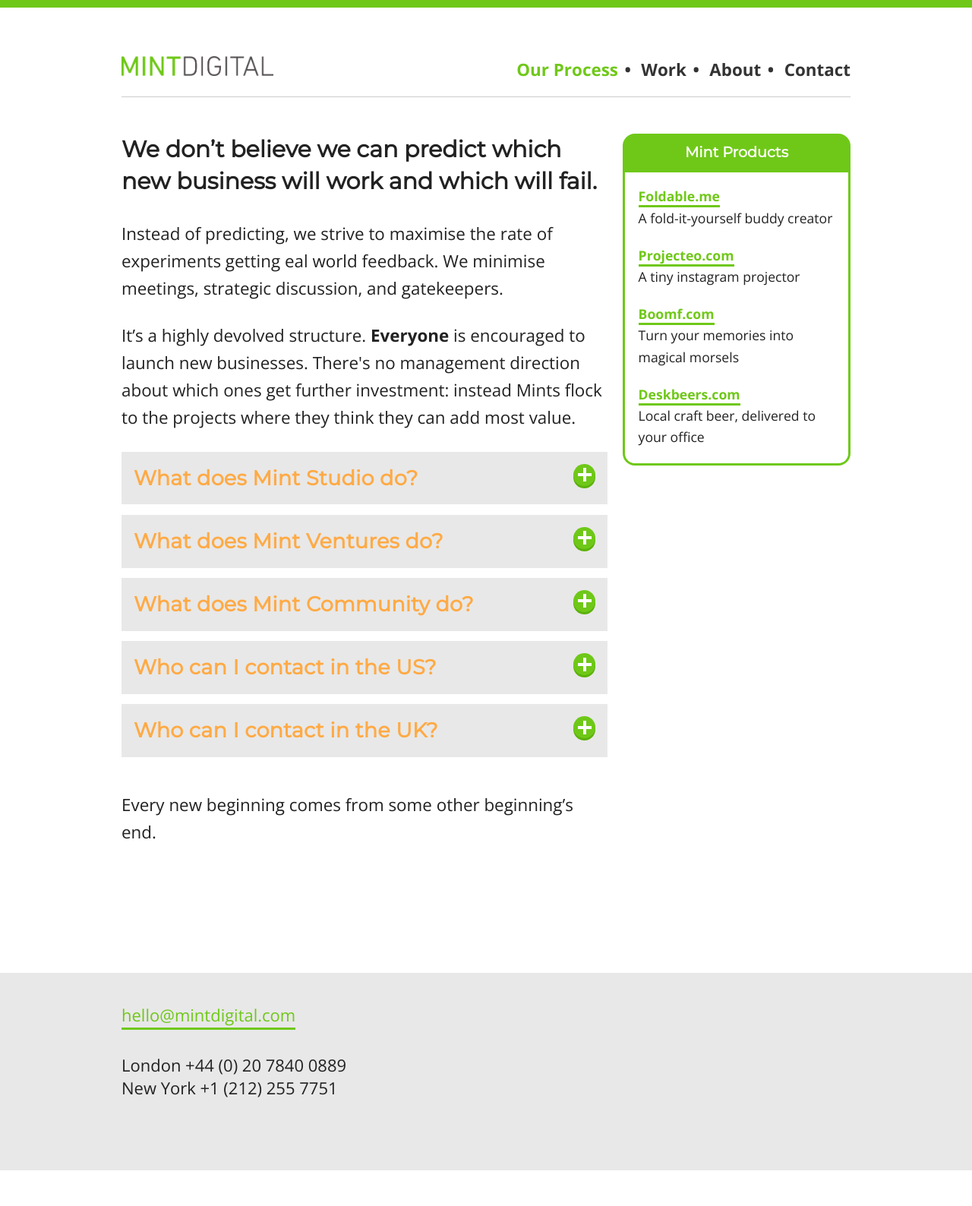
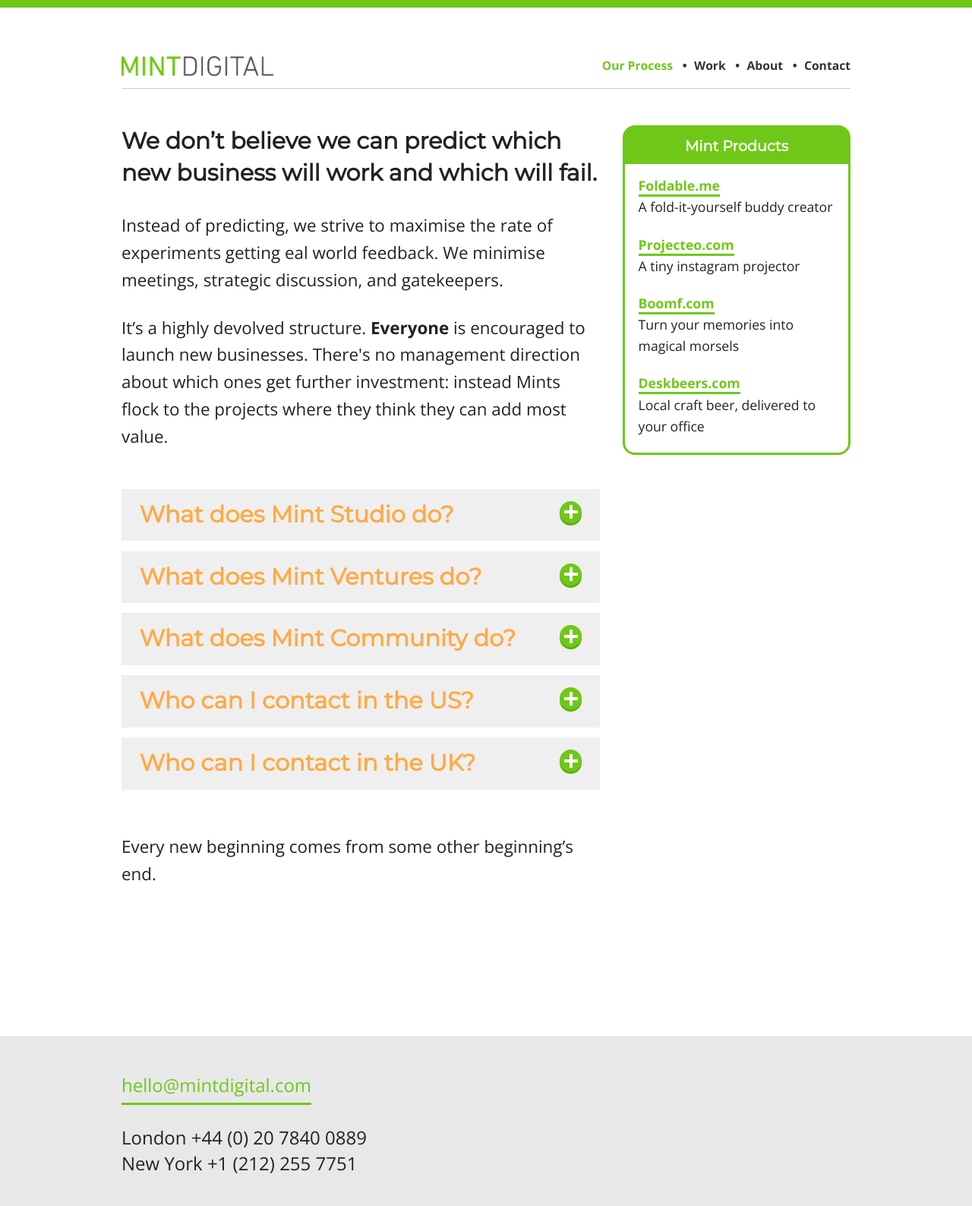
Before and after one commit to dperuo/mint, a website: page index.html in a window 1280 px wide. Shown: the whole page at 76% size. Before the commit the page ends 1541 px from the top, so only its background shows below. Drawn offline with nearby package versions, Linux system fonts and the light colour scheme.

Commit message:
finished accordion

```diff
--- a/index.html
+++ b/index.html
@@ -5,21 +5,26 @@
     <meta name="viewport" content="width=device-width, initial-scale=1.0" />
     <title>Mint Digital</title>
     <link rel="stylesheet" href="css/app.css" />
-    <script src="bower_components/modernizr/modernizr.js"></script>
+    <!-- <script src="bower_components/modernizr/modernizr.js"></script> -->
   </head>
+
+
+
+
+
   <body>
     <header>
       <div class="row">
-        <div class="small-6 columns">
-          <img src="img/logo.png" alt="Mint Digital">
+        <div class="medium-6 columns">
+          <img class="logo" src="img/logo.png" alt="Mint Digital">
         </div>
-        <div class="small-6 columns">
-          <ul class="inline-list right">
-            <li><a class="first-link active" href="#">Our Process</a></li>
-            <li><a href="#">Work</a></li>
-            <li><a href="#">About</a></li>
-            <li><a href="#">Contact</a></li>
-          </ul>
+        <div class="medium-6 columns">
+            <ul class="header__nav inline-list right">
+                <li><a class="active" href="#">Our Process</a></li>
+                <li><a href="#">Work</a></li>
+                <li><a href="#">About</a></li>
+                <li><a href="#">Contact</a></li>
+            </ul>
         </div>
       </div>
     </header>
@@ -30,7 +35,7 @@
 
     <main-content>
       <div class="row">
-        <div class="small-8 columns padding-right-11">
+        <div class="medium-8 columns main-content--max-width">
             <h1>We don&rsquo;t believe we can predict which new business will work and which will fail.</h1>
             <p>Instead of predicting, we strive to maximise the rate of experiments getting eal world feedback. We minimise meetings, strategic discussion, and gatekeepers.</p>
             <p>It&rsquo;s a highly devolved structure. <strong>Everyone</strong> is encouraged to launch new businesses. There's no management direction about which ones get further investment: instead Mints flock to the projects where they think they can add most value.</p>
@@ -43,11 +48,11 @@
 
             <p>Every new beginning comes from some other beginning&rsquo;s end.</p>
         </div>
-        <div class="sidebar small-4 columns">
+        <div class="sidebar medium-4 columns">
           <h6>Mint Products</h6>
           <dl>
             <dt><a href="#">Foldable.me</a></dt>
-            <dd class="">A fold-it-yourself buddy creator</dd>
+            <dd>A fold-it-yourself buddy creator</dd>
 
             <dt><a href="#">Projecteo.com</a></dt>
             <dd>A tiny instagram projector</dd>
@@ -68,12 +73,12 @@
 
     <footer>
       <div class="row">
-        <div class="small-12 columns">
+        <div class="medium-12 columns">
           <a href="#">hello@mintdigital.com</a>
         </div>
       </div>
       <div class="row">
-        <div class="small-12 columns">
+        <div class="medium-12 columns">
           <div class="contact">
             London +44 (0) 20 7840 0889<br>
             New York +1 (212) 255 7751
@@ -82,6 +87,10 @@
       </div>
     </footer>
 
+
+
+
+
     <script src="bower_components/jquery/dist/jquery.min.js"></script>
     <script src="bower_components/foundation/js/foundation.min.js"></script>
     <script src="js/prefixfree.min.js"></script>
--- a/js/app.coffee
+++ b/js/app.coffee
@@ -5,7 +5,10 @@
   $faq.append '<dl id="faqList" class="accordion" data-accordion></dl>'
 
   $.getJSON 'js/faq.json', (data) ->
+
+    $faqList = $('#faqList')
+
     $(data.questions).each (i, value) ->
-      $('#faqList').append '<dd><a href="#panel' + (i+1) + '"><h3 class="plus">' + value.q + '</h3></a><div id="panel' + (i+1) + '" class="content">' + value.a + '</div></dd>'
+      $faqList.append '<dd class=""><a href="#panel' + (i+1) + '"><h3>' + value.q + '</h3></a><div id="panel' + (i+1) + '" class="content">' + value.a + '</div></dd>'
 
   $(document).foundation()
--- a/js/app.js
+++ b/js/app.js
@@ -5,8 +5,10 @@
     $faq = $('#faq');
     $faq.append('<dl id="faqList" class="accordion" data-accordion></dl>');
     $.getJSON('js/faq.json', function(data) {
+      var $faqList;
+      $faqList = $('#faqList');
       return $(data.questions).each(function(i, value) {
-        return $('#faqList').append('<dd><a href="#panel' + (i + 1) + '"><h3 class="plus">' + value.q + '</h3></a><div id="panel' + (i + 1) + '" class="content">' + value.a + '</div></dd>');
+        return $faqList.append('<dd class=""><a href="#panel' + (i + 1) + '"><h3>' + value.q + '</h3></a><div id="panel' + (i + 1) + '" class="content">' + value.a + '</div></dd>');
       });
     });
     return $(document).foundation();
--- a/scss/_custom.scss
+++ b/scss/_custom.scss
@@ -1,4 +1,8 @@
 @import url(http://fonts.googleapis.com/css?family=Montserrat|Open+Sans:300,700);
+
+
+
+// ---------- HEADER ---------- //
 
 header {
   border-top: 10px solid #6fc818;
@@ -7,73 +11,81 @@
     border-bottom: 1px solid #ccc;
     margin-bottom: 3em;
   }
-  img {
-    max-width: 200px;
+}
+
+.header__nav {
+  font-weight: bold;
+  a {
+    color: #333;
+    &:before {
+      content: '\2022'; // content: '•';
+      color: #333;
+      position: relative;
+      left: -0.6em;
+    }
+    &:hover { color: #6fc818; }
   }
-  ul {
-    font-weight: bold;
-    a {
-      color: #333;
-      &:before {
-        content: '\2022'; // content: '•';
-        color: #333;
-        position: relative;
-        left: -0.6em;
-      }
-      &:hover {
-        color: #333;
-      }
-    }
-    .first-link {
-      &:before {
+  li {
+    font-size: 0.7em;
+    &:first-child {
+      a:before {
         content: '';
       }
     }
-    .active {
-      color: #6fc818;
-    }
   }
+  .active {
+    color: #6fc818;
+  }
+}
+
+.logo {
+  max-width: 200px;
 }
 
 
 
 
 
+
+
+
+
+// ---------- MAIN CONTENT ---------- //
+
 main-content {
-  h1 {
-    padding-bottom: 1em;
-  }
-  p {
-    margin-bottom: 1.2em;
-  }
+  h1 { padding-bottom: 1em;   }
+  p  { padding-bottom: 1.2em; }
+}
+
+.main-content--max-width {
+  max-width: 39.375em;
 }
 
 
 
 
 
+
+
+
+
+
+// ---------- FAQ ACCORDION ---------- //
+
 #faq {
-  h3 {
-    color: #ffaa45;
-    letter-spacing: 0.01em;
-  }
-  a {
-    background-color: #e8e8e8;
-  }
+  padding-top: 1.5em;
+  padding-bottom: 2.75em;
+}
+
+#faqList {
   dd {
     padding-bottom: 0.6em;
-    &:last-child {
-      padding-bottom: 2em;
-    }
-    div {
-      font-size: 0.8em;
-      line-height: 1.4;
-      padding: 1em;
-      border: 2px solid #e8e8e8;
-    }
   }
-  .plus,
-  .minus {
+  h3 {
+    padding: 0 0.25em;
+    font-size: 1.9em;
+    line-height: 1.2;
+    color: #ffaa45;
     &:after {
       content: '';
       display: inline-block;
@@ -82,13 +94,19 @@
       height: 29px;
       border-radius: 29px;
       box-shadow: 0 3px 0 #5cb109;
+      background: #6fc818 url(../img/plus.svg) center center no-repeat;
     }
   }
-  .plus:after {
-    background: #6fc818 url(../img/plus.svg) center center no-repeat;
+  dd[class='active'] {
+    h3:after {
+      background: #6fc818 url(../img/minus.svg) center center no-repeat;
+    }
   }
-  .minus:after {
-    background: #6fc818 url(../img/minus.svg) center center no-repeat;
+  div {
+    font-size: 0.8em;
+    line-height: 1.4;
+    padding: 1em;
+    border: 2px solid #e8e8e8;
   }
 }
 
@@ -96,27 +114,30 @@
 
 
 
+
+
+
+
+
+// ---------- FOOTER ---------- //
+
 footer {
   margin-top: 7em;
   padding-top: 2em;
   background: #e8e8e8;
   height: 13em;
-  font-size: 1.25em;
-  line-height: 1.5em;
+  font-size: 1.5rem;
+  line-height: 1.4em;
   a {
+    padding-bottom: 0.3em;
     color: #6fc818;
-    border-bottom: 0.15em solid #6fc818;
-    font-size: 1.1em;
-    padding-bottom: 0.1em;
+    border-bottom: 3px solid #6fc818;
     &:hover {
       color: #6fc818;
     }
   }
   .row {
-    padding-bottom: 1.7em;
-  }
-  .contact {
-    font-size: 1.1em;
+    padding-bottom: 1.5em;
   }
 }
 
@@ -124,34 +145,43 @@
 
 
 
+
+
+
+
+
+// ---------- SIDEBAR ---------- //
+
 .sidebar {
+  max-width: 300px;
   border: 0.2em solid #6fc818;
-  max-width: 300px;
   border-radius: 1em;
   h6 {
     display: block;
     width: 100%;
-    height: 2.5em;
-    line-height: 2.2em;
     background: #6fc818;
+    text-align: center;
+    font-size: 1.2em;
+    line-height: 2.5em;
     color: white;
-    text-align: center;
-    font-weight: bold;
-    font-size: 1.2em;
     border-radius: 0.5em 0.5em 0 0;
   }
   dl {
     margin: 0;
-    padding-top: 1em;
-    padding-left: 1em;
-    padding-right: 1em;
+    padding: 0.8em 1em 1em;
     font-size: 1.1em;
   }
   dt a {
     color: #6fc818;
-    border-bottom: 0.2em solid #6fc818;
+    border-bottom: 3px solid #6fc818;
+    &:hover {
+      color: #6fc818;
+    }
   }
   dd {
     padding-bottom: 1.2em;
+    &:last-child {
+      padding-bottom: 0.2em;
+    }
   }
 }
```
Also changed, not shown: accordion.html (deleted, +0 -34 lines), css/app.css, 4 other files.
